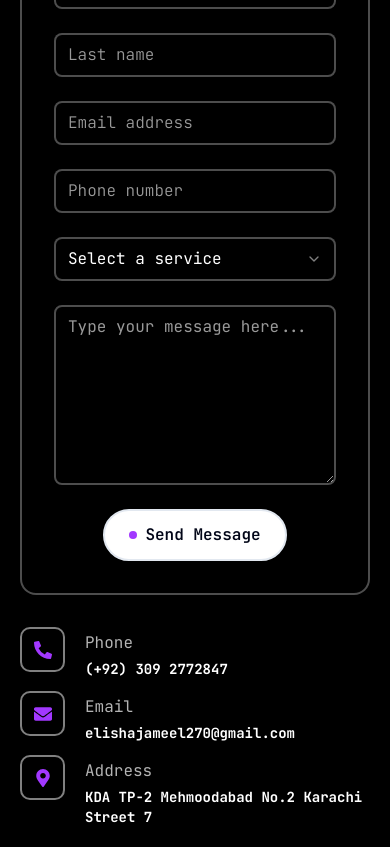
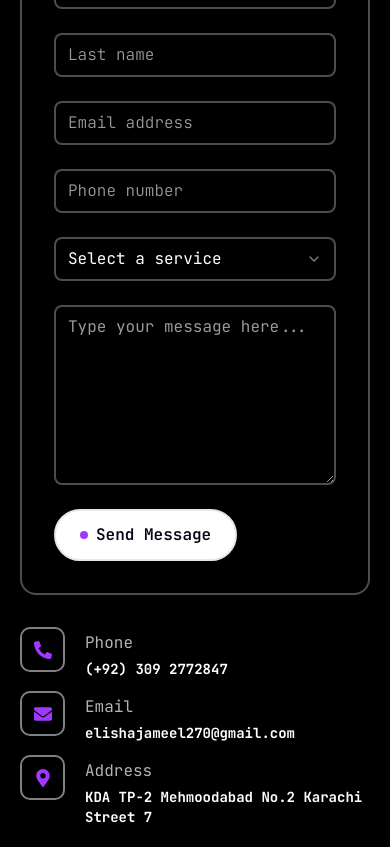
Before and after one commit to elishabhatti/elisha-portfolio, a Next.js app: page / in a window 390 px wide. Shown: the part 7010-7857 px from the top of the page. Built offline with nearby package versions, Linux system fonts and the light colour scheme.

Commit message:
made the form a bit smaller for small screen

```diff
--- a/components/pages/Contact.jsx
+++ b/components/pages/Contact.jsx
@@ -175,7 +175,7 @@ const Contact = () => {
               />
 
               {/* button */}
-              <div className="flex justify-center">
+              <div className="flex justify-start">
                 <InteractiveHoverButton type="submit">
                   Send Message
                 </InteractiveHoverButton>
```
